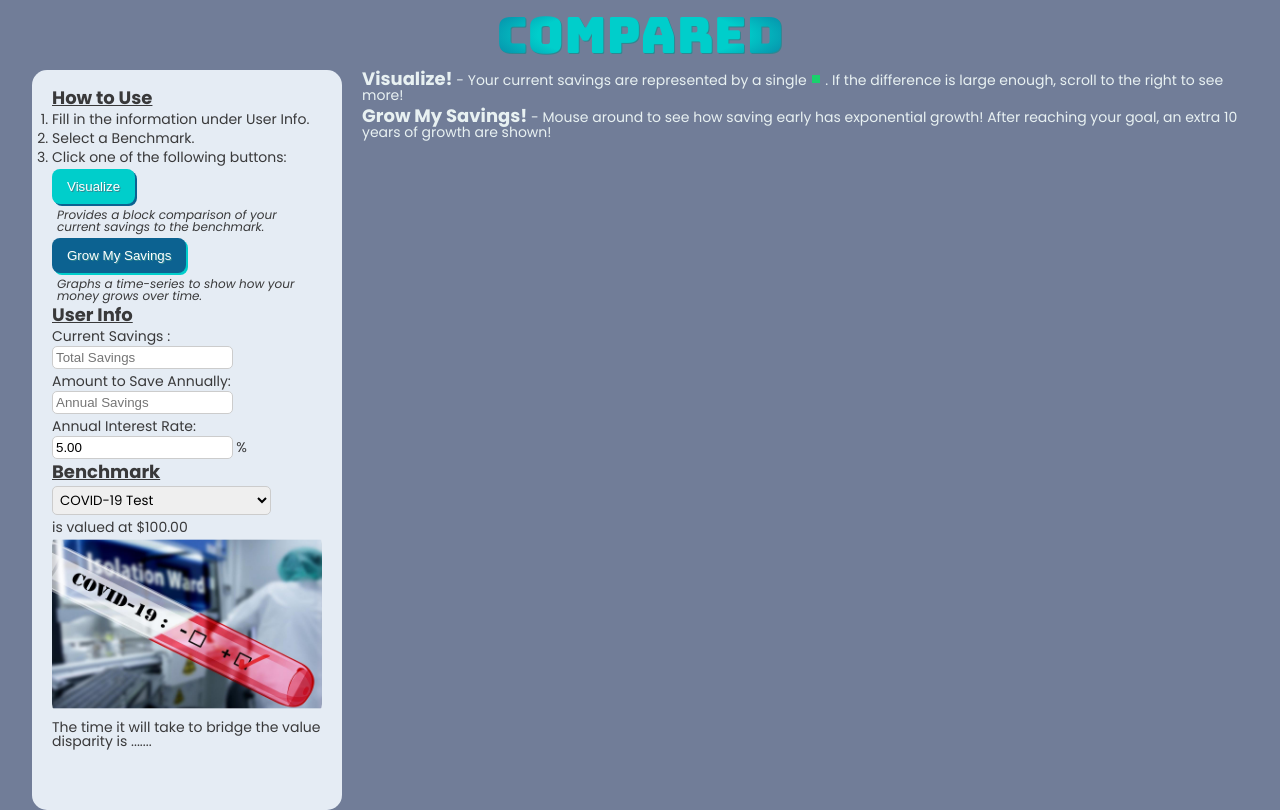
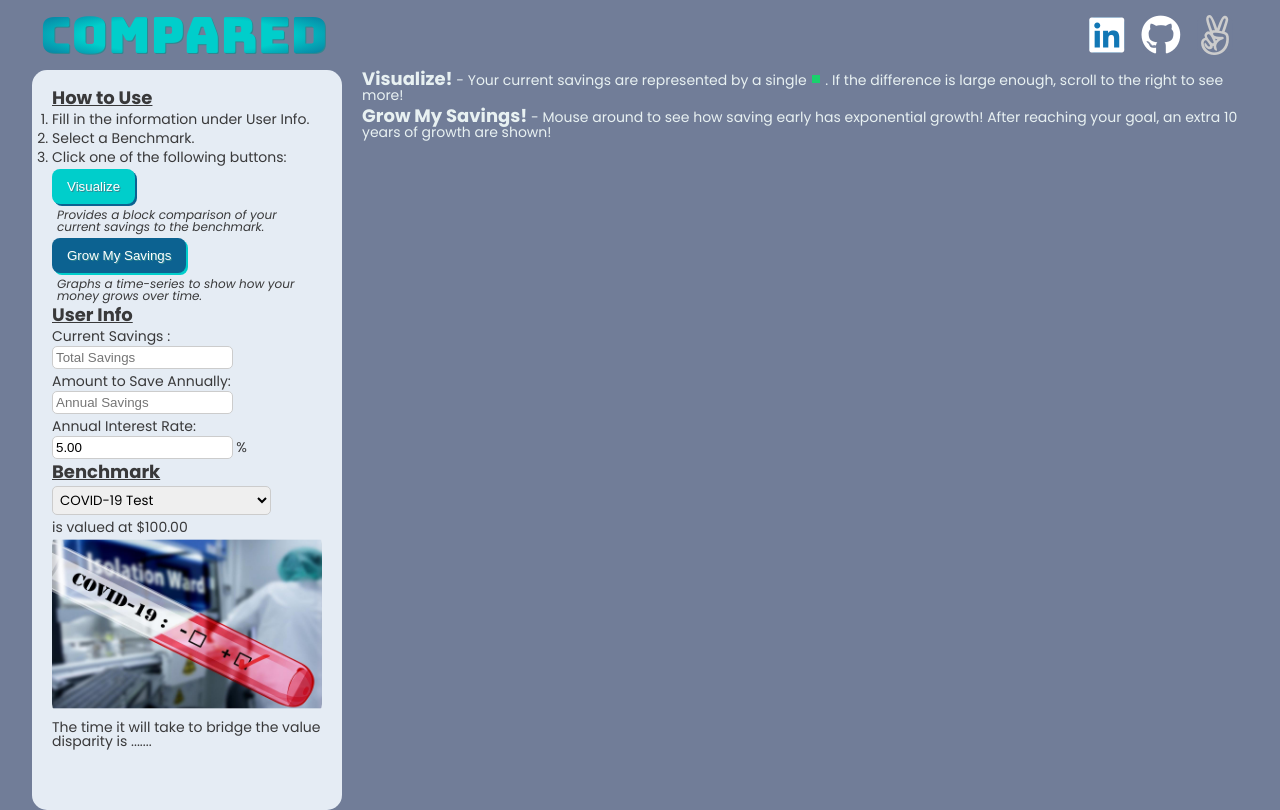
Before and after one commit to darrickyong/compared, a website: page index.html in a window 1280 px wide. Drawn offline with nearby package versions, Linux system fonts and the light colour scheme.

Commit message:
styled more

```diff
--- a/assets/stylesheets/main.css
+++ b/assets/stylesheets/main.css
@@ -3,29 +3,106 @@ body {
   flex-direction: column;;
   align-items: center;
   justify-content: center;
-  background: #E5ECF4;
   background: #717D98;
 
 }
 
 header {
+  display: flex;
+  justify-content: center;
+  width: 100%;
+}
+
+.header-container {
+  display: flex;
+  justify-content: space-between;
+  align-items: center;
+  width: 100%;
+  padding: 10px 40px;
+}
+
+.logo {
   color: white;
   font-size: 50px;
   font-family: 'Bungee', cursive;
-  padding: 10px 0px;
   background: -webkit-radial-gradient(#00CECB, #00CECB, #0C6291);
   -webkit-background-clip: text;
   -webkit-text-fill-color: transparent;
   position: relative;
 }
 
-header:before {
+.logo:before {
   content: "COMPARED";
   position: absolute;
   top: 10;
   left: 10;
   z-index: -1;
   text-shadow: 1px 1px #318790;
+}
+
+.linkedin-icon {
+  position: relative;
+}
+
+.linkedin-sq {
+  color: #1177B5;
+}
+.linkedin {
+  color: #fff;
+  font-size: 40px;
+}
+
+.linkedin-icon:hover .linkedin-sq {
+  color: #fff;
+}
+
+.linkedin-icon:hover .linkedin {
+  color: #1177B5;
+}
+
+.linkedin-icon:active {
+  top: 1px;
+}
+
+.github-icon {
+  position: relative;
+}
+
+.github-sq {
+  color: #717D98;
+}
+
+.github {
+  color: #fff;
+  font-size: 40px;
+}
+
+.github-icon:hover .github {
+  color: #0e0e0e;
+}
+
+.github-icon:active {
+  top: 1px;
+}
+
+.angel-icon {
+  position: relative;
+}
+
+.angel-sq {
+  color: #717D98;
+}
+
+.angel {
+  color: #cccccc;
+  font-size: 40px;
+}
+
+.angel-icon:hover .angel {
+  color: #0e0e0e;
+}
+.angel-icon:active {
+  top: 1px;
 }
 
 h1 {
--- a/index.html
+++ b/index.html
@@ -7,12 +7,44 @@
   <link rel="icon" href="./assets/favicon.ico" type="image/x-icon">
   <link href="https://fonts.googleapis.com/css2?family=Balsamiq+Sans&family=Bungee&display=swap" rel="stylesheet">
   <link href="https://fonts.googleapis.com/css2?family=Poppins:ital,wght@0,400;0,600;0,700;1,400&display=swap" rel="stylesheet">
+  <script src="https://kit.fontawesome.com/a636f71876.js" crossorigin="anonymous"></script>
   <script src="https://d3js.org/d3.v5.min.js"></script>
   <title>Compared</title>
 </head>
 <body>
   <header>
-    Compared
+    <div class="header-container">
+      <div class="logo">
+        Compared
+      </div>
+      <div class="social-media">
+
+        <a href="https://www.linkedin.com/in/darrick-yong/">
+          <span class="fa-stack fa-lg linkedin-icon">
+            <i class="fa fa-square fa-stack-2x linkedin-sq"></i>
+            <i class="fab fa-linkedin fa-stack-1x linkedin"></i>
+          </span>
+        </a>
+
+        <a href="https://github.com/darrickyong">
+          <span class="fa-stack fa-lg github-icon">
+            <i class="fa fa-square fa-stack-2x github-sq"></i>
+            <i class="fab fa-github fa-stack-1x github"></i>
+          </span>
+        </a>
+
+        <a href="https://angel.co/u/darrick-yong">
+          <span class="fa-stack fa-lg angel-icon">
+            <i class="fa fa-square fa-stack-2x angel-sq"></i>
+            <i class="fab fa-angellist fa-stack-1x angel"></i>
+          </span>
+        </a>
+
+        <!-- <i class="linkedin fab fa-linkedin"></i> -->
+        <!-- <i class="github fab fa-github-square"></i> -->
+        <!-- <i class="angel fab fa-angellist"></i> -->
+      </div>
+    </div>
   </header>
 
   <div class="main">
```
